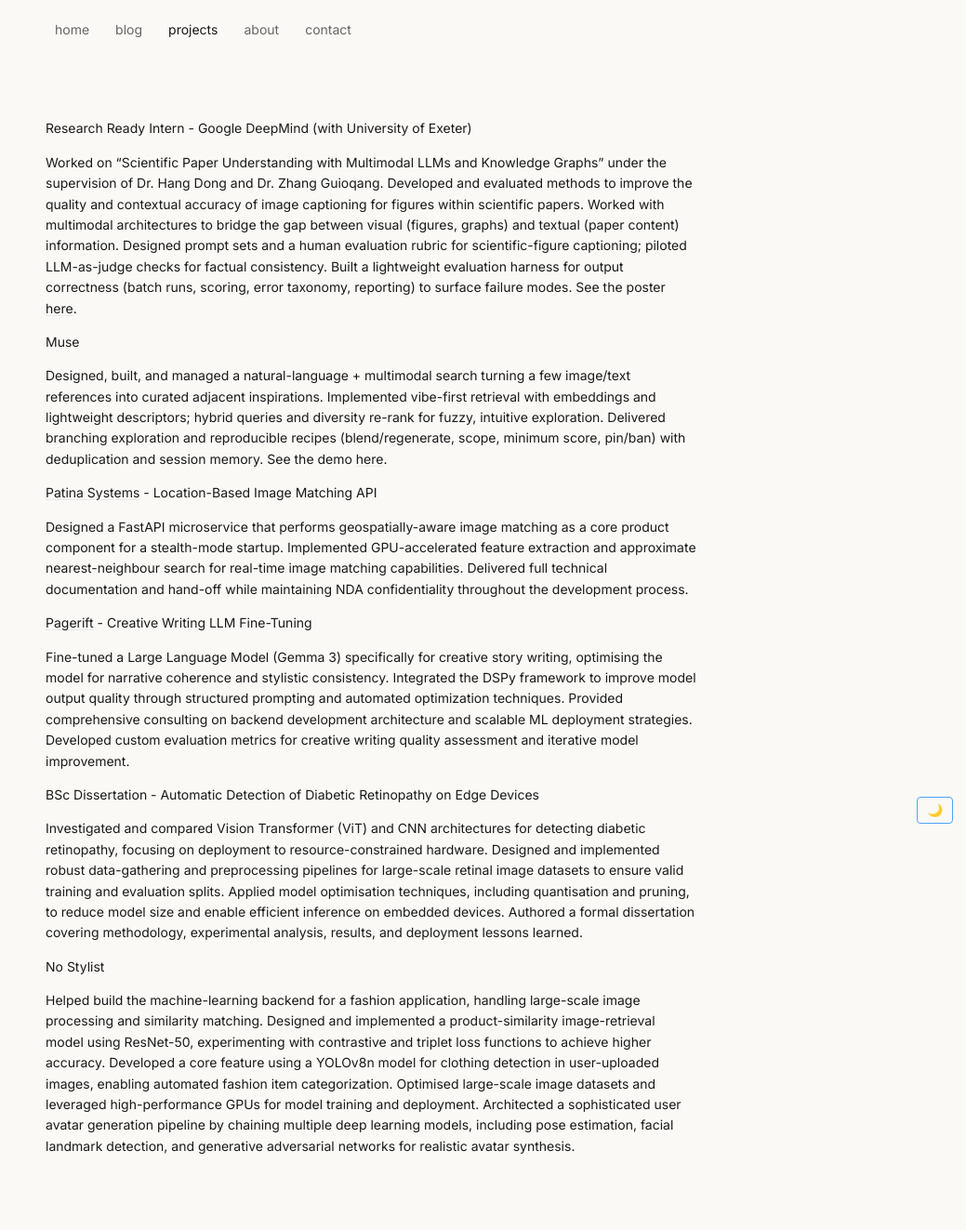
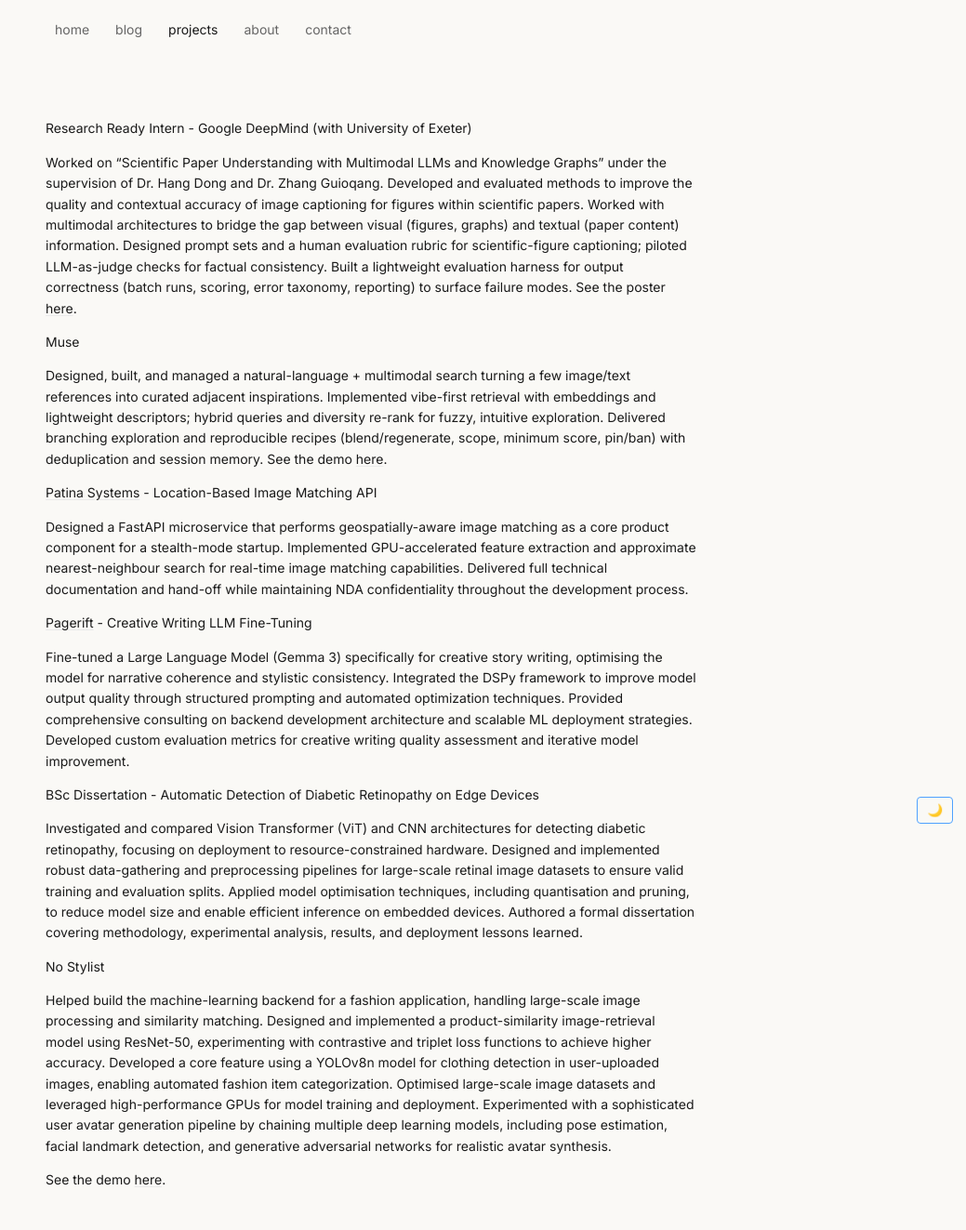
Before and after one commit to AMOHA-98/blogxyz, a Jekyll site: the page built from projects.md, in a window 1280 px wide. Shown: the whole page at 93% size, without its empty margins (241-1280 px from the left). Built offline with Jekyll 4.4.1, drawn with Linux system fonts in a browser that asks for light colours; before the commit the page ends 1286 px from its top, so only the background shows below that.

Commit message:
Add demo link for fashion application project in projects.md

```diff
--- a/projects.md
+++ b/projects.md
@@ -31,4 +31,6 @@
 
  No Stylist
 
-Helped build the machine-learning backend for a fashion application, handling large-scale image processing and similarity matching. Designed and implemented a product-similarity image-retrieval model using ResNet-50, experimenting with contrastive and triplet loss functions to achieve higher accuracy. Developed a core feature using a YOLOv8n model for clothing detection in user-uploaded images, enabling automated fashion item categorization. Optimised large-scale image datasets and leveraged high-performance GPUs for model training and deployment. Architected a sophisticated user avatar generation pipeline by chaining multiple deep learning models, including pose estimation, facial landmark detection, and generative adversarial networks for realistic avatar synthesis.
+Helped build the machine-learning backend for a fashion application, handling large-scale image processing and similarity matching. Designed and implemented a product-similarity image-retrieval model using ResNet-50, experimenting with contrastive and triplet loss functions to achieve higher accuracy. Developed a core feature using a YOLOv8n model for clothing detection in user-uploaded images, enabling automated fashion item categorization. Optimised large-scale image datasets and leveraged high-performance GPUs for model training and deployment. Experimented with a sophisticated user avatar generation pipeline by chaining multiple deep learning models, including pose estimation, facial landmark detection, and generative adversarial networks for realistic avatar synthesis.
+
+See the demo [here](https://youtube.com/shorts/Wo5HfW8VT20?feature=share "Open demo on YouTube").
```
